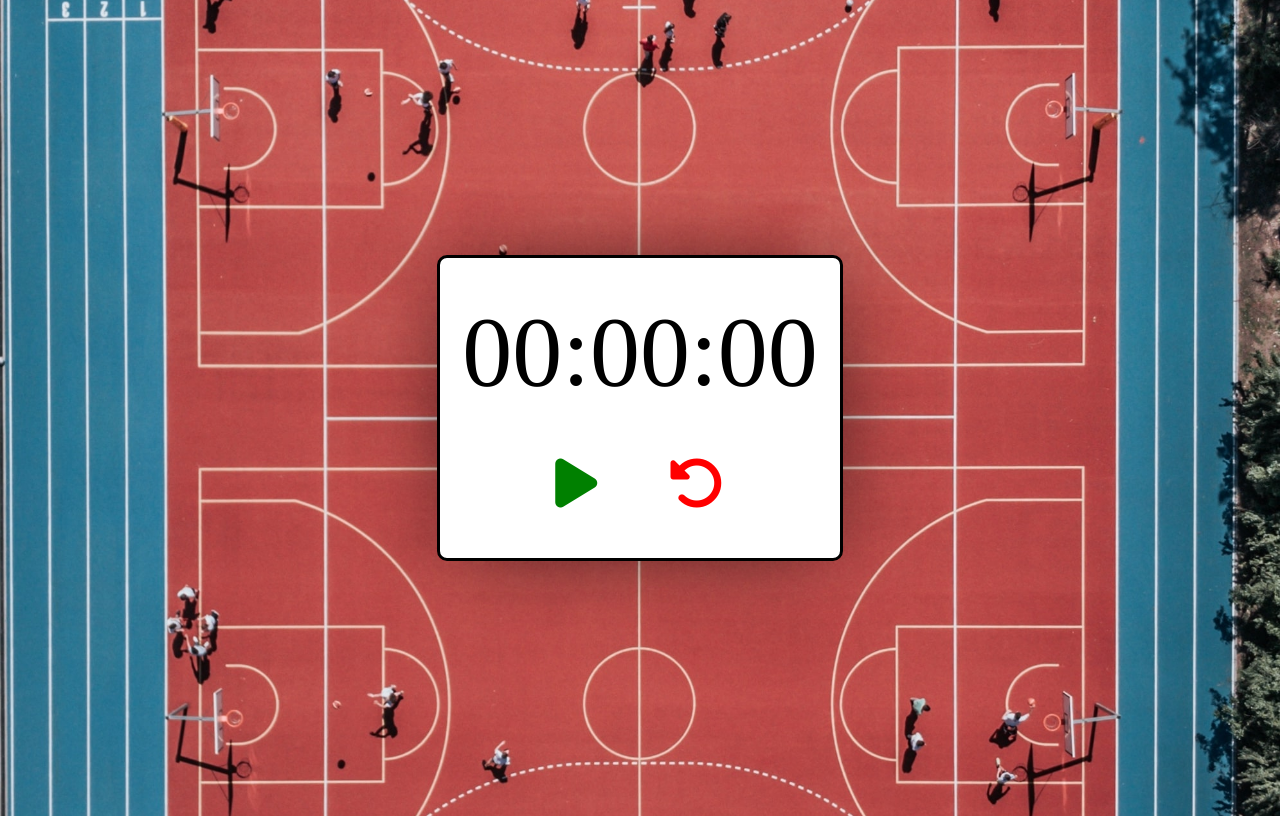
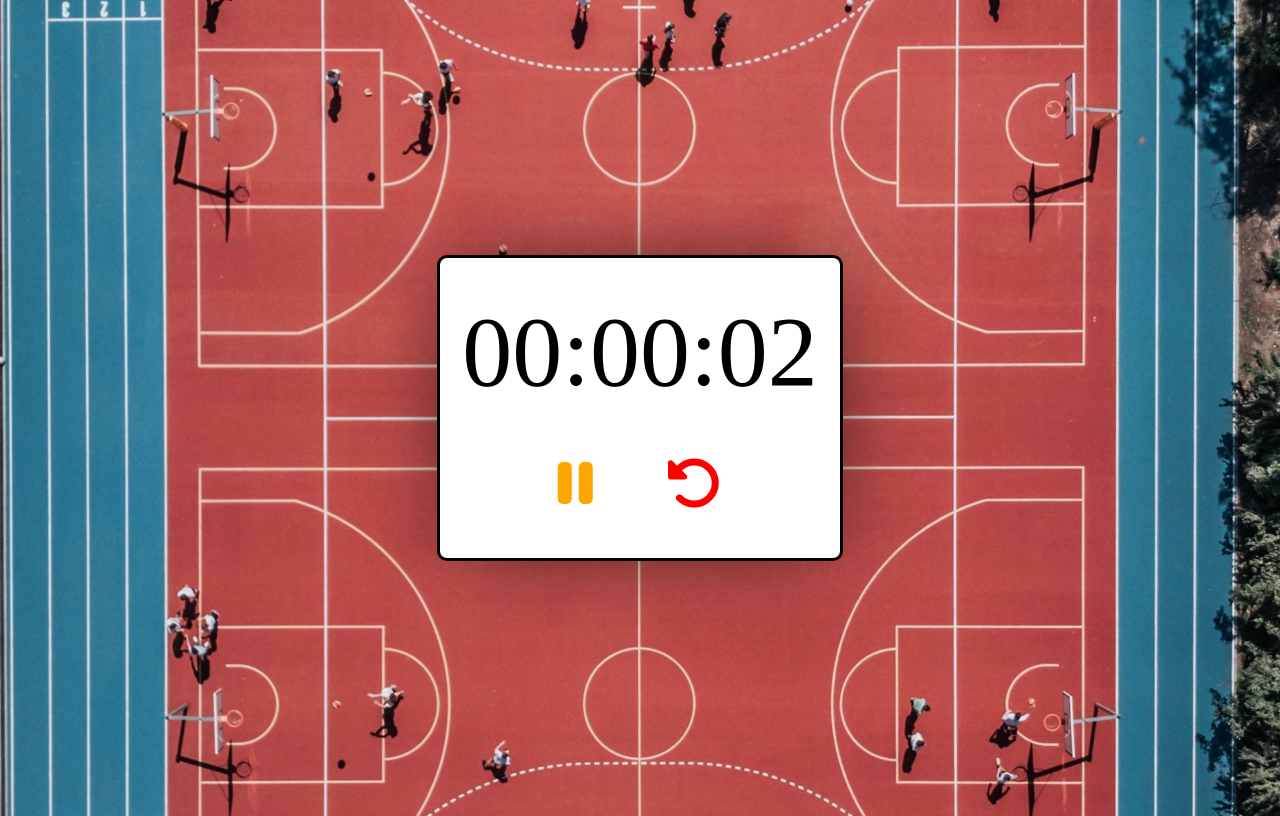
Before and after one commit to RoeenAngelo/stopwatch, a plain HTML site: page index.html in a window 1280 px wide. Both pictures are taken after a click on the button 576 px from the left and 483 px from the top of the page. Drawn offline with Linux system fonts and the light colour scheme.

Commit message:
Add javascript

```diff
--- a/app.js
+++ b/app.js
@@ -1,7 +1,77 @@
-const timer = document.querySelector('.timer');
 const startStopBtn = document.querySelector('#startStopBtn');
 const resetBtn = document.querySelector('#resetBtn');
+const timer  = document.querySelector('.timer');
+
+// Variables for time values
+
+let seconds = 0;
+let minutes = 0;
+let hours = 0;
+
+let leadingSeconds  = 0;
+let leadingMinutes  = 0;
+let leadingHours  = 0;
+
+// Variables for set interval & timer
+
+let timerInterval = null;
+let timerStatus = 'stopped'
+
 
 function stopWatch() {
-    let timer = 'O0:00:00'
+
+    seconds ++;
+
+    if (seconds / 60 === 1) {
+        seconds = 0;
+        minutes ++;
+
+        if (minutes / 60 === 1) {
+            minutes = 0;
+            hours ++;
+        }
+    }
+
+    if (seconds < 10) {
+        leadingSeconds = '0' + seconds.toString();
+    } else {
+        leadingSeconds = seconds
+    }
+    if (minutes < 10) {
+        leadingMinutes = '0' + minutes.toString();
+    } else {
+        leadingMinutes = minutes
+    }
+    if (hours < 10) {
+        leadingHours = '0' + hours.toString();
+    } else {
+        leadingHours = hours
+    }
+
+timer.innerText = `${leadingHours}:${leadingMinutes}:${leadingSeconds}`;
+
 }
+
+startStopBtn.addEventListener('click', () => {
+
+    if (timerStatus === 'stopped') {
+        timerInterval = window.setInterval(stopWatch, 1000); //starts the timer
+        startStopBtn.innerHTML = `<i class="fa-solid fa-pause" id="pause"></i>`
+        timerStatus = 'started'
+    } else {
+        window.clearInterval(timerInterval)
+        startStopBtn.innerHTML = `<i class="fa-solid fa-play" id="play"></i>`
+        timerStatus = 'stopped'
+    }
+});
+
+resetBtn.addEventListener('click', () => {
+    window.clearInterval(timerInterval);
+    // seconds = 0;
+    // minutes = 0;
+    // hours = 0;
+    timer.innerHTML = '00:00:00';
+    startStopBtn.innerHTML = `<i class="fa-solid fa-play" id="play"></i>`
+    timerStatus = 'stopped'
+
+})
--- a/style.css
+++ b/style.css
@@ -47,7 +47,6 @@ i {
 }
 
 #play {
-    /* background-color: green; */
     color: green;
 }
 
@@ -56,5 +55,5 @@ i {
 }
 
 #pause {
-
+    color: orange;
 }
```
